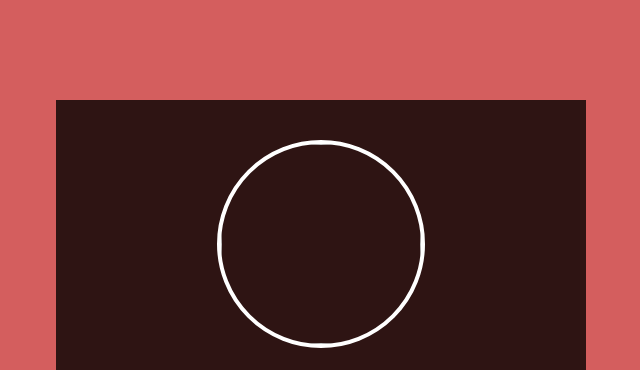
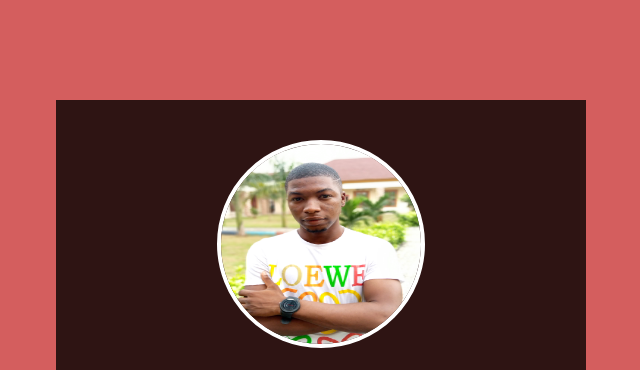
Before and after one commit to Alability/Myportfolio, a plain HTML site: page index.html in a window 1280 px wide. Shown: the top 370 px of the page, without its empty margins (319-959 px from the left). Drawn offline with Linux system fonts and the light colour scheme; the site is published under a folder, as on GitHub Pages, so addresses that start at the root find nothing.

Commit message:
changed image url

```diff
--- a/index.html
+++ b/index.html
@@ -10,7 +10,7 @@
 </head>
 <body>
     <div class="prof-box">
-        <img src="/images/profile.jpg" class="prof-pic">
+        <img src="images/profile.jpg" class="prof-pic">
         <h1>Alabi Ismail</h1>
         <div class="line-break"></div>
         <p>| Front-End Developer |</p>
```
